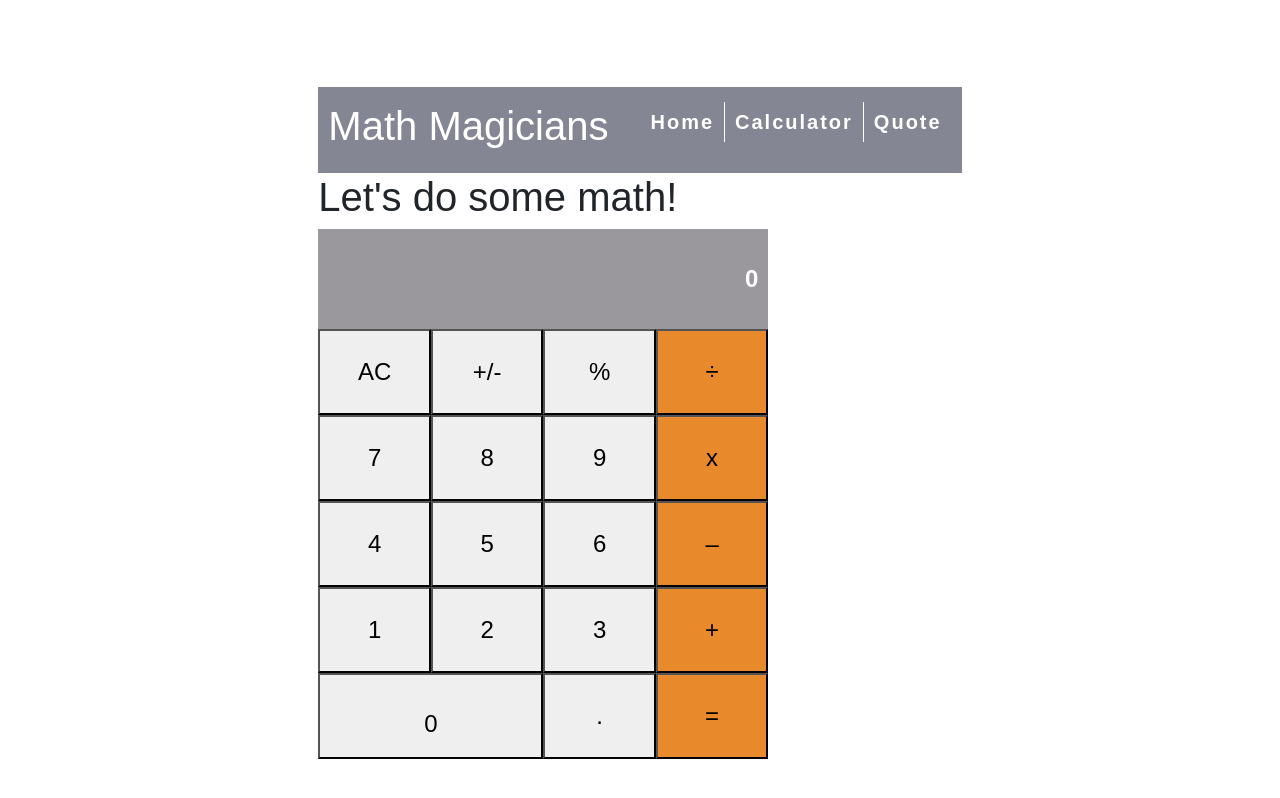
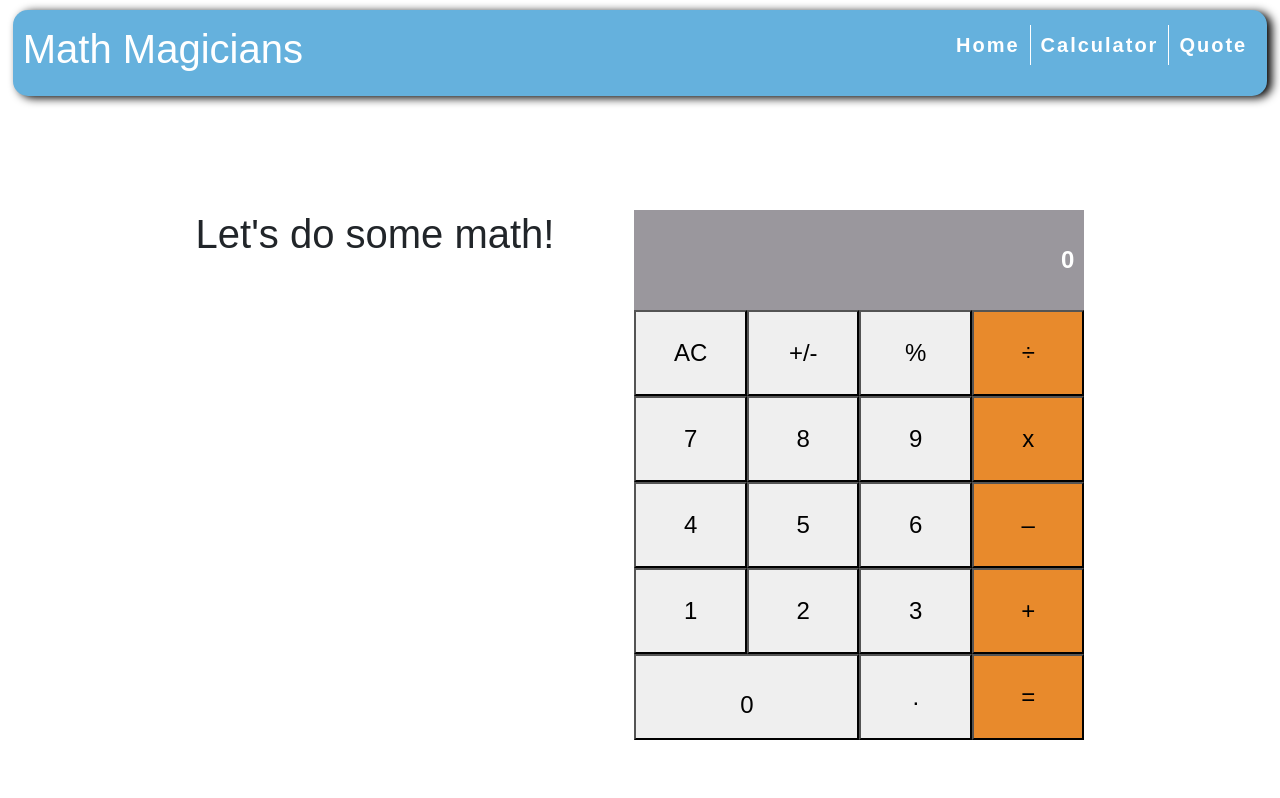
Before and after one commit to jerryowusu/math-magicians, a React (Create React App) app: page /calculator in a window 1280 px wide. Built offline with nearby package versions, Linux system fonts and the light colour scheme.

Commit message:
final touches to improve styling

```diff
--- a/src/App.css
+++ b/src/App.css
@@ -2,6 +2,15 @@
   margin: 0;
   padding: 0;
   font-family: "Montserrat", sans-serif;
+}
+
+:root {
+  --color1: #67626ba8;
+  --color2: #fff;
+  --color3: hsl(30, 80%, 54%);
+  --color4: #65b1dd;
+  --box-shadow: 5px 5px 15px 5px #000000;
+  --box-shadow2: 5px 2px 10px 0px #000000
 }
 
 body {
@@ -11,10 +20,15 @@ body {
   justify-content: center;
 }
 
+.calc-body {
+  display: flex;
+  margin-top: 10rem;
+  justify-content: space-between;
+}
+
 .calculator {
   width: 450px;
   height: 540px;
-  border-radius: 10px;
   font-size: 1.5rem;
 }
 
@@ -22,11 +36,11 @@ body {
   height: 100px;
   width: 100%;
   padding: 0 10px;
-  background-color: #67626ba8;
+  background-color:var(--color1);
   display: flex;
   align-items: center;
   justify-content: flex-end;
-  color: white;
+  color: var(--color2);
   font-weight: bold;
   box-sizing: border-box;
 }
@@ -41,7 +55,7 @@ body {
 }
 
 .operator {
-  background-color: hsl(30, 80%, 54%);
+  background-color: var(--color3);
 }
 
 .zero {
@@ -50,14 +64,28 @@ body {
   padding-top: 15px;
 }
 
+.letsdo {
+  margin-right: 5rem;
+}
+
 .navbar {
+  position: fixed;
+  top: 10px;
+  left: 1%;
+  width: 98%;
   display: flex;
   justify-content: space-between;
   align-items: center;
-  background-color: #858694;
+  background-color: var(--color4);
+  box-shadow: var(--box-shadow2);
   padding: 15px 10px;
-  color: white;
+  color: var(--color2);
   font-weight: 600;
+  border-radius: 15px;
+  -webkit-border-radius: 15px;
+  -moz-border-radius: 15px;
+  -ms-border-radius: 15px;
+  -o-border-radius: 15px;
 }
 
 .navbar ul {
@@ -68,7 +96,7 @@ body {
 .navbar ul > li {
   padding: 5px 10px;
   font-size: 20px;
-  border-right: 1px solid white;
+  border-right: 1px solid var(--color2);
 }
 
 .navbar ul > li:last-child {
@@ -76,7 +104,7 @@ body {
 }
 
 .navbar a {
-  color: white;
+  color: var(--color2);
   text-decoration: none;
   font-weight: 600;
   letter-spacing: 2px;
@@ -85,6 +113,9 @@ body {
 .container {
   text-align: center;
   margin: 5rem auto;
+  -webkit-box-shadow: var(--box-shadow);
+  box-shadow: var(--box-shadow);
+  border-radius: 2rem;
 }
 
 .container h1 {
@@ -92,20 +123,17 @@ body {
   letter-spacing: 1px;
   font-style: italic;
   font-size: 3rem;
+  height: 70%;
 }
 
 .container p {
-  margin: 3rem 10rem;
   letter-spacing: 1px;
-  background: #e4e4e4;
   padding: 2rem;
   border-radius: 4rem;
   line-height: 1.3rem;
 }
 
 .container h3 {
-  background: #e4e4e4;
   padding: 1.5rem;
   margin: 3rem 10rem;
-  border-radius: 2rem;
 }
--- a/src/components/Calculator.js
+++ b/src/components/Calculator.js
@@ -13,8 +13,9 @@ const Calculator = () => {
   };
 
   return (
+    <div className="calc-body">
+      <h1 className="letsdo">Let&#39;s do some math!</h1>
       <div className="calculator">
-      <h1 className="letdo">Let&#39;s do some math!</h1>
         <div className="display">
           <span>{cal.total}</span>
           <span>{cal.operation}</span>
@@ -42,6 +43,7 @@ const Calculator = () => {
           <button type="button" className="equals operator" name="=" onClick={handleEvent}>=</button>
         </div>
       </div>
+    </div>
   );
 };
 
```
Lines whose indentation alone changed are shown as unchanged.
